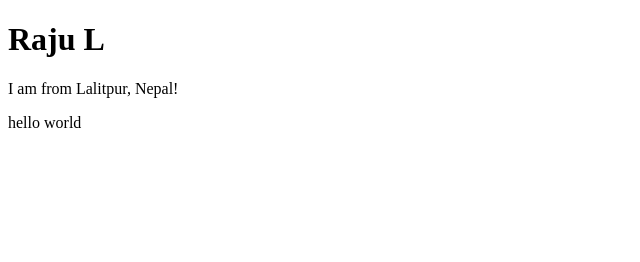
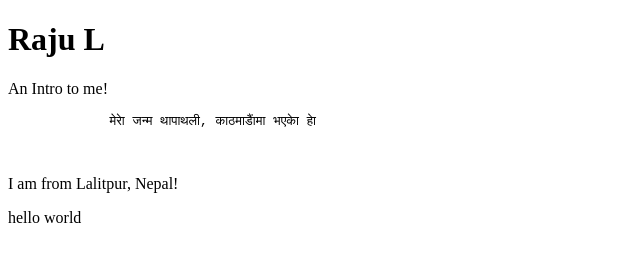
Before and after one commit to Raju-Lama/raju.github.io, a plain HTML site: page index.html in a window 1280 px wide. Shown: the whole page, without its empty margins (0-640 px from the left). Drawn offline with Linux system fonts and the light colour scheme.

Commit message:
some intro

```diff
--- a/index.html
+++ b/index.html
@@ -4,18 +4,30 @@
 <head>
     <meta charset="UTF-8">
     <meta name="viewport" content="width=device-width, initial-scale=1.0">
-    <title>Welcome Petu on my, site</title>
+    <title>Hello, its me Raju!</title>
 
     <link rel="stylesheet" href="mystyle.css">
+
 </head>
 
 <body>
     <!-- a project on my website -->
     <h1>Raju L</h1>
+
+    <div>
+        <p>An Intro to me!</p>
+        <pre>
+             मेराे जन्म थापाथली, काठमाडाैंमा भएकाे हाे
+
+        </pre>
+    </div>
+
     <p>I am from Lalitpur, Nepal!</p>
     <div>
         <p>hello world</p>
     </div>
 
+    <!-- <iframe src="" width="" height></iframe> -->
+
 </body>
 </html>
```
